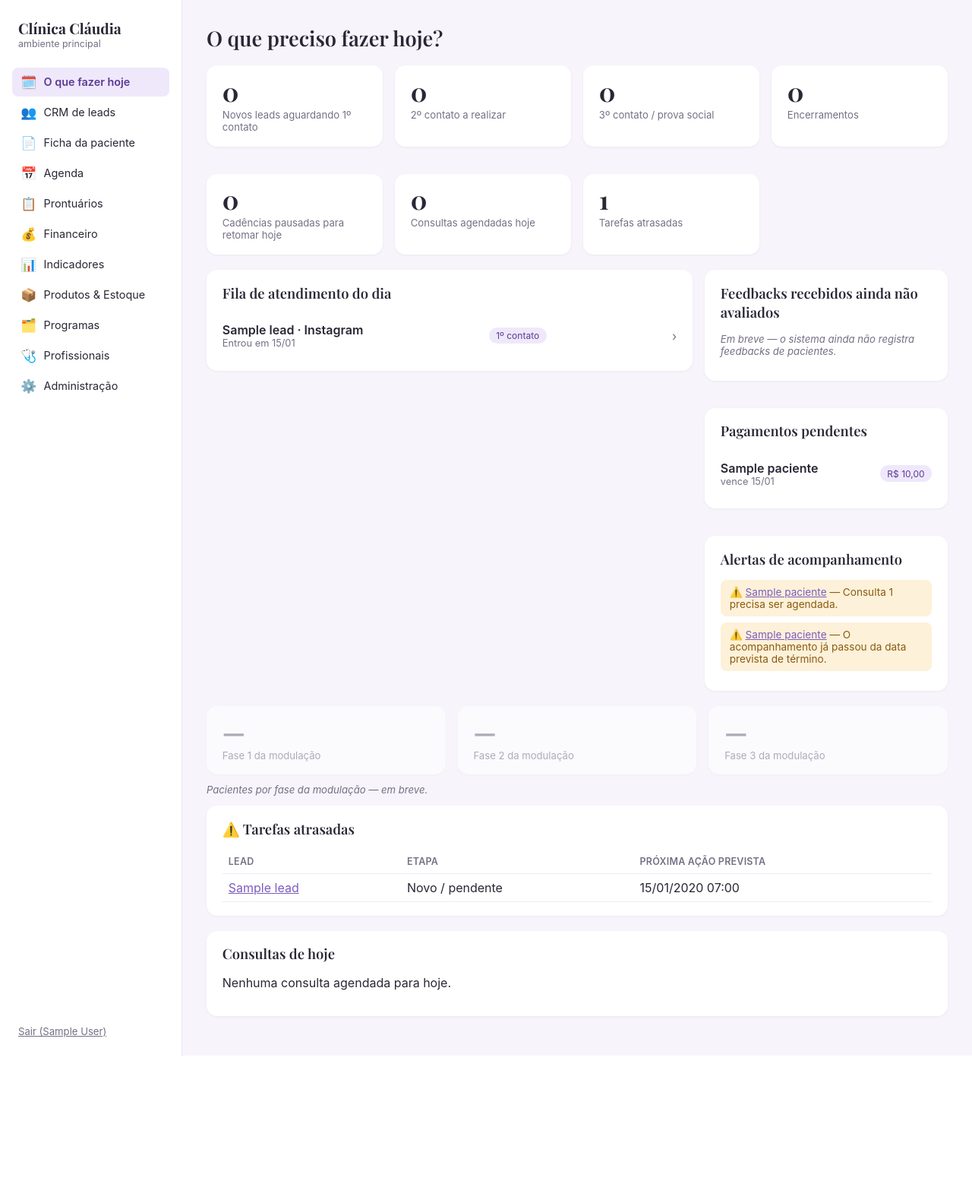
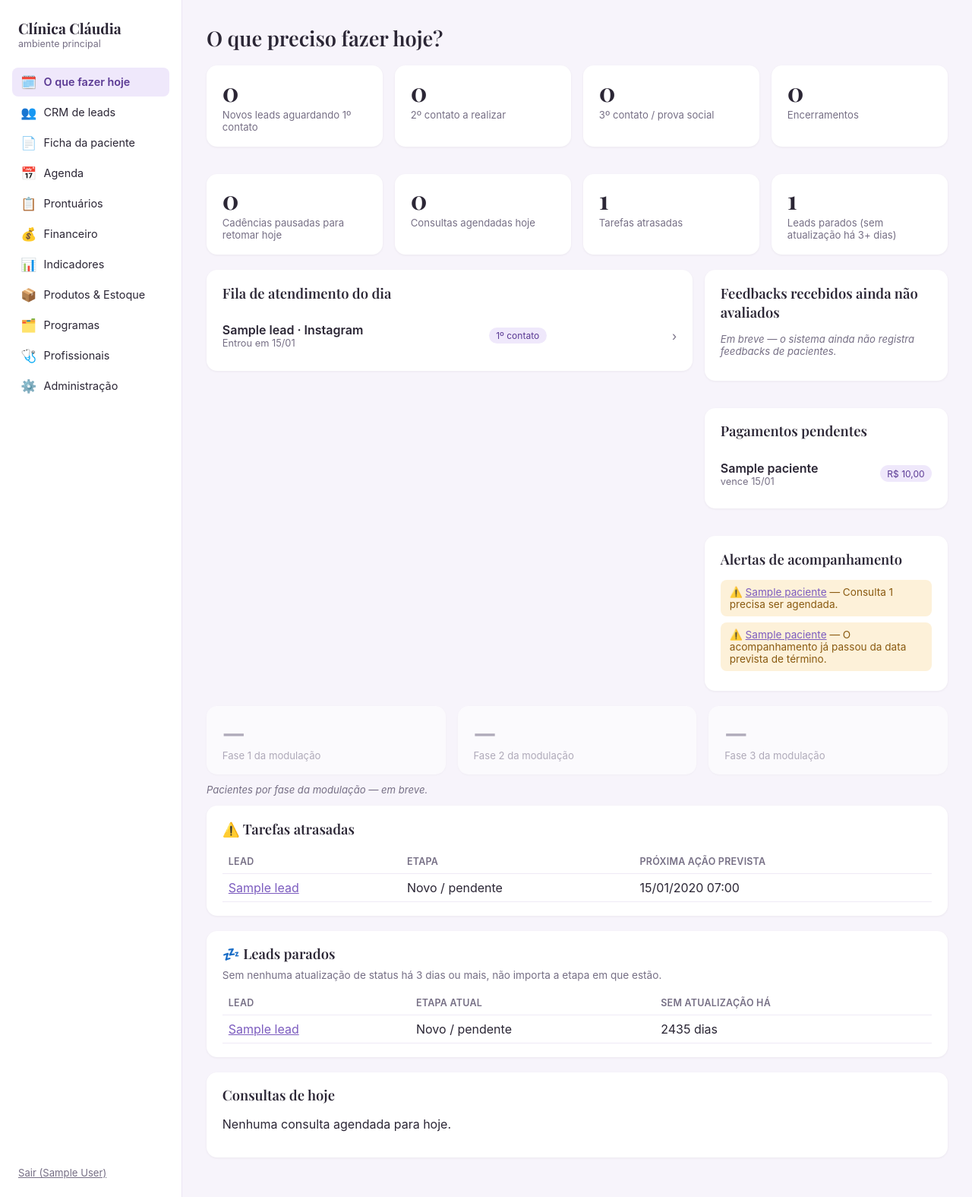
Before and after one commit to clauribeyro-crypto/central-sistemamelanogenico, a Django app: page / in a window 1280 px wide. Shown: the whole page at 76% size. Before the commit the page ends 1389 px from the top, so only its background shows below. Run offline with Django 5.2, Linux system fonts and the light colour scheme; a user stored in the database is signed in; data comes from the database, SQL or seed files in the repository; tables that the repository leaves empty hold one stand-in row (values such as "Sample post").

Commit message:
Card "Leads parados" na tela inicial (#8)
Mostra todos os leads ativos (Pendente/Em andamento) sem nenhuma
atualização de status há N dias ou mais, não importa a etapa em que
estão — usa Lead.atualizado_em (que já é atualizado só nas ações reais
de movimentação: avançar etapa, registrar ligação, resultado de
contato etc.), não a data de entrada original.

- Novo campo Organizacao.dias_lead_parado (padrão 3, editável pelo
  admin) em vez de fixar o limite no código.
- Tile no topo da tela mostra a contagem; card dedicado logo abaixo
  de "Tarefas atrasadas" lista os leads parados com a etapa atual e
  há quantos dias sem atualização, link direto pra cada um.
- Leads Pausados/Agendados/Perdidos não entram nessa lista — pausados
  já têm seu próprio fluxo de retomada, e os outros dois não fazem
  mais parte da cadência ativa.

Testado via Playwright: lead parado há 5 dias aparece, lead parado há
exatamente 3 dias aparece (limite inclusivo), lead atualizado há só 1
dia não aparece, lead pausado há 10 dias não aparece mesmo estando
"parado" há mais tempo, etapa e contagem exibidas corretamente.


Claude-Session: https://claude.ai/code/session_01HJsDAzoLzDQRNraZT4zxDk

Co-authored-by: Claude <noreply@anthropic.com>

```diff
--- a/contas/models.py
+++ b/contas/models.py
@@ -22,6 +22,14 @@ class Organizacao(models.Model):
     agenda_intervalo_minutos = models.PositiveIntegerField(
         default=30,
         help_text="Intervalo entre horários na grade da agenda (em minutos).",
+    )
+
+    dias_lead_parado = models.PositiveIntegerField(
+        default=3,
+        help_text=(
+            "Quantos dias sem nenhuma atualização de status fazem um lead "
+            "aparecer no card \"Leads parados\" da tela inicial."
+        ),
     )
 
     criado_em = models.DateTimeField(auto_now_add=True)
--- a/core/views.py
+++ b/core/views.py
@@ -74,6 +74,9 @@ def home(request):
         key=lambda item: item["lead"].entrou_em,
     )
 
+    limite_parado = timezone.now() - datetime.timedelta(days=org.dias_lead_parado)
+    leads_parados = leads_ativos.filter(atualizado_em__lte=limite_parado).order_by("atualizado_em")
+
     alertas_acompanhamentos = []
     for acomp in Acompanhamento.objects.filter(
         organizacao=org, status__in=Acompanhamento.STATUS_ATIVOS
@@ -89,6 +92,12 @@ def home(request):
         "contato_4": leads_ativos.filter(etapa=Lead.Etapa.CONTATO_4).count(),
         "retomar_hoje": leads_pausados_hoje.count(),
         "atrasados": [lead for lead in leads_ativos if lead.esta_atrasado],
+        "leads_parados": [
+            {"lead": lead, "dias": (hoje - timezone.localtime(lead.atualizado_em).date()).days}
+            for lead in leads_parados[:12]
+        ],
+        "total_leads_parados": leads_parados.count(),
+        "dias_lead_parado": org.dias_lead_parado,
         "fila": fila[:12],
         "alertas_acompanhamentos": alertas_acompanhamentos[:10],
         "consultas_hoje": Consulta.objects.filter(
--- a/templates/core/home.html
+++ b/templates/core/home.html
@@ -32,6 +32,10 @@
             <div class="num">{{ atrasados|length }}</div>
             <div class="rotulo">Tarefas atrasadas</div>
         </div>
+        <a class="card stat" href="{% url 'leads:kanban' %}" style="text-decoration:none;">
+            <div class="num">{{ total_leads_parados }}</div>
+            <div class="rotulo">Leads parados (sem atualização há {{ dias_lead_parado }}+ dias)</div>
+        </a>
     </div>
 
     <div class="grid-2-1">
@@ -132,6 +136,27 @@
         </div>
     {% endif %}
 
+    {% if leads_parados %}
+        <div class="card">
+            <h2>💤 Leads parados</h2>
+            <p style="font-size:.85rem; color:var(--text-muted); margin-top:-.5rem;">
+                Sem nenhuma atualização de status há {{ dias_lead_parado }} dias ou mais, não importa a etapa em que estão.
+            </p>
+            <table>
+                <thead><tr><th>Lead</th><th>Etapa atual</th><th>Sem atualização há</th></tr></thead>
+                <tbody>
+                {% for item in leads_parados %}
+                    <tr>
+                        <td><a href="{% url 'leads:detalhe' item.lead.pk %}">{{ item.lead.nome }}</a></td>
+                        <td>{{ item.lead.get_etapa_display }}</td>
+                        <td>{{ item.dias }} dia{{ item.dias|pluralize }}</td>
+                    </tr>
+                {% endfor %}
+                </tbody>
+            </table>
+        </div>
+    {% endif %}
+
     <div class="card">
         <h2>Consultas de hoje</h2>
         {% if consultas_hoje %}
```
Also changed, not shown: contas/migrations/0003_organizacao_dias_lead_parado.py (added).
